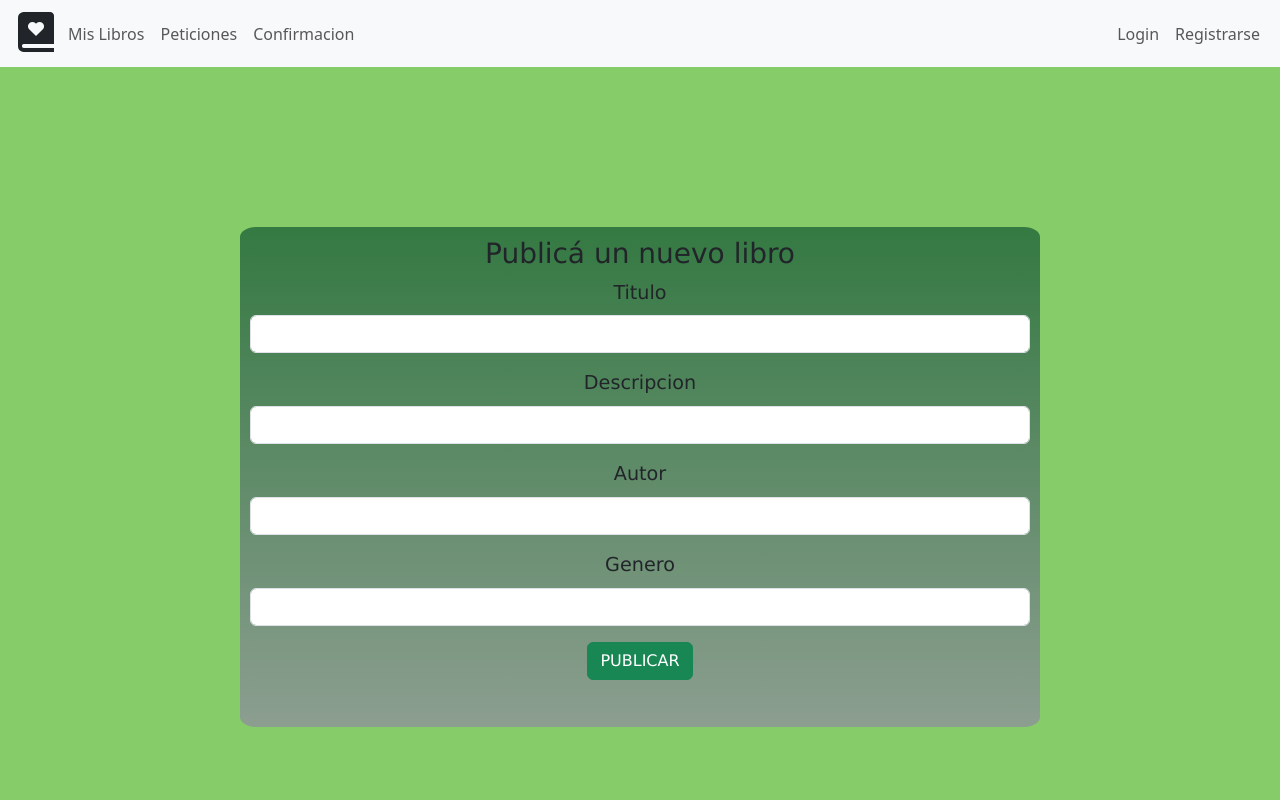
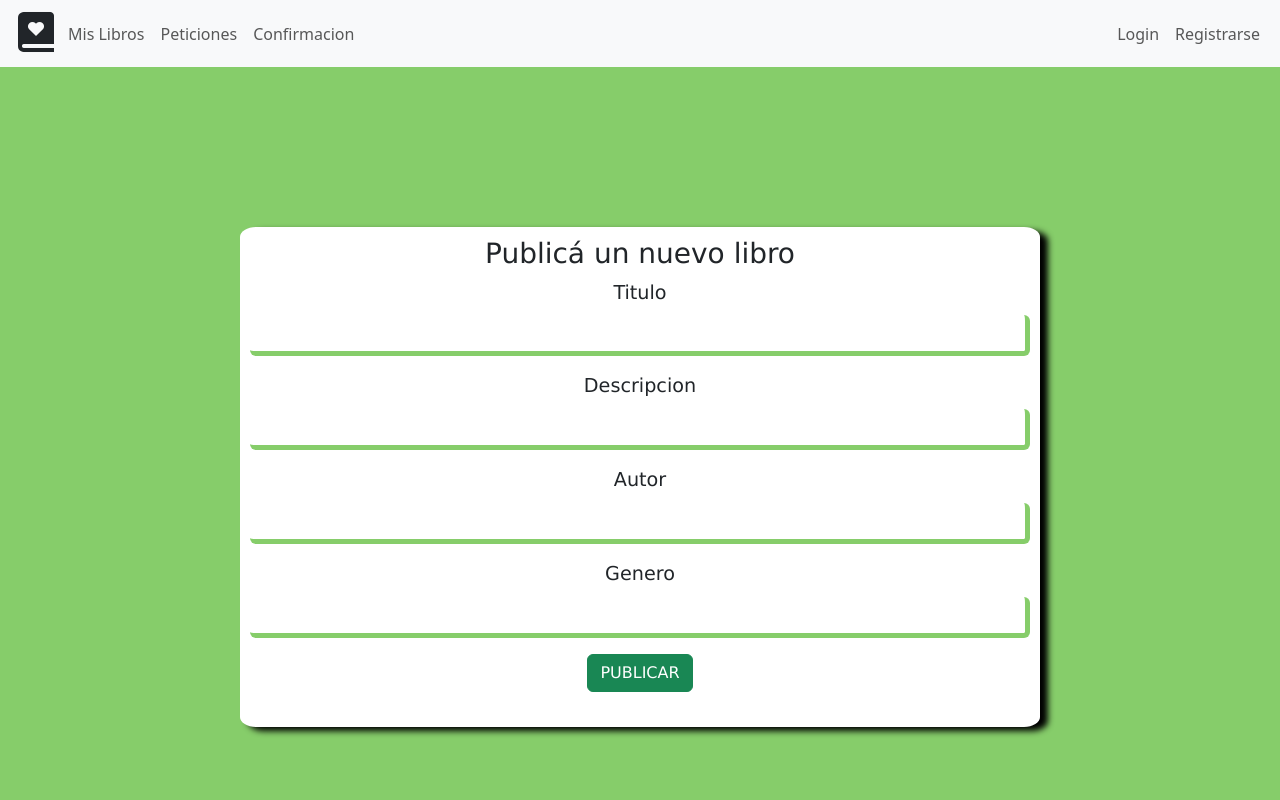
Before and after one commit to Aguscai710/PNT2-GRUPO, a Vue app in the folder proyecto-pnt2-libreria/: page /RegistroLibro in a window 1280 px wide. Shown: the top 800 px of the page. Built offline with nearby package versions, Linux system fonts and the light colour scheme.

Commit message:
estilitos

```diff
--- a/proyecto-pnt2-libreria/src/components/Login.vue
+++ b/proyecto-pnt2-libreria/src/components/Login.vue
@@ -30,7 +30,7 @@
     font-size: 1.2em;
     text-align: center;
     margin: auto;
-    background-image: linear-gradient(rgb(52, 121, 66), rgb(140, 158, 144));
+    background-color: white;
     display: flex;
     flex-direction: column;
     margin-top: 160px;
@@ -38,6 +38,12 @@
     height: 250px;
     padding: 10px;
     border-radius: 2%;
+    box-shadow: 8px 4px 6px black;
+}
+input{
+    border: none;
+    border-bottom: 5px solid #86CD6A;
+    border-right: 5px solid #86CD6A ;
 }
 
 
--- a/proyecto-pnt2-libreria/src/components/Registrarse.vue
+++ b/proyecto-pnt2-libreria/src/components/Registrarse.vue
@@ -35,7 +35,7 @@
     font-size: 1.2em;
     text-align: center;
     margin: auto;
-    background-image: linear-gradient(rgb(52, 121, 66), rgb(140, 158, 144));
+    background-color: white;
     display: flex;
     flex-direction: column;
     margin-top: 160px;
@@ -43,5 +43,12 @@
     height: 440px;
     padding: 10px;
     border-radius: 2%;
+    box-shadow: 8px 4px 6px black;
+}
+input{
+    border: none;
+    border-bottom: 5px solid #86CD6A;
+    border-right: 5px solid #86CD6A ;
+
 }
 </style>
--- a/proyecto-pnt2-libreria/src/components/RegistroLibro.vue
+++ b/proyecto-pnt2-libreria/src/components/RegistroLibro.vue
@@ -33,7 +33,7 @@
     font-size: 1.2em;
     text-align: center;
     margin: auto;
-    background-image: linear-gradient(rgb(52, 121, 66), rgb(140, 158, 144));
+    background-color: white;
     display: flex;
     flex-direction: column;
     margin-top: 160px;
@@ -41,5 +41,12 @@
     height: 500px;
     padding: 10px;
     border-radius: 2%;
+    box-shadow: 8px 4px 6px black;
+}
+input{
+    border: none;
+    border-bottom:5px solid #86CD6A;
+    border-right: 5px solid #86CD6A ;
+
 }
 </style>
```
